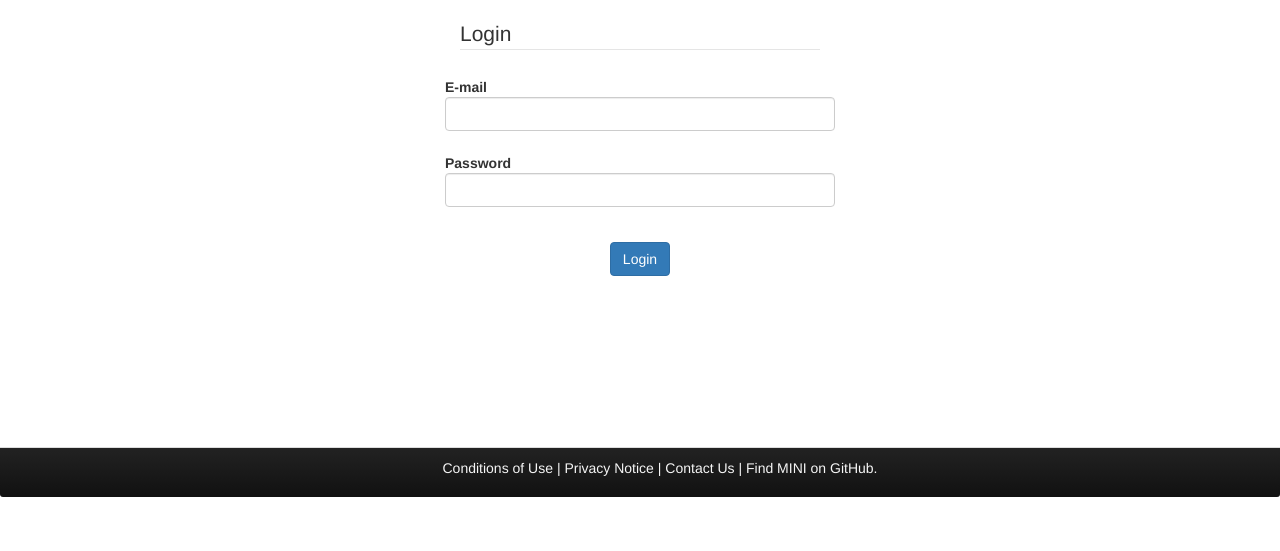
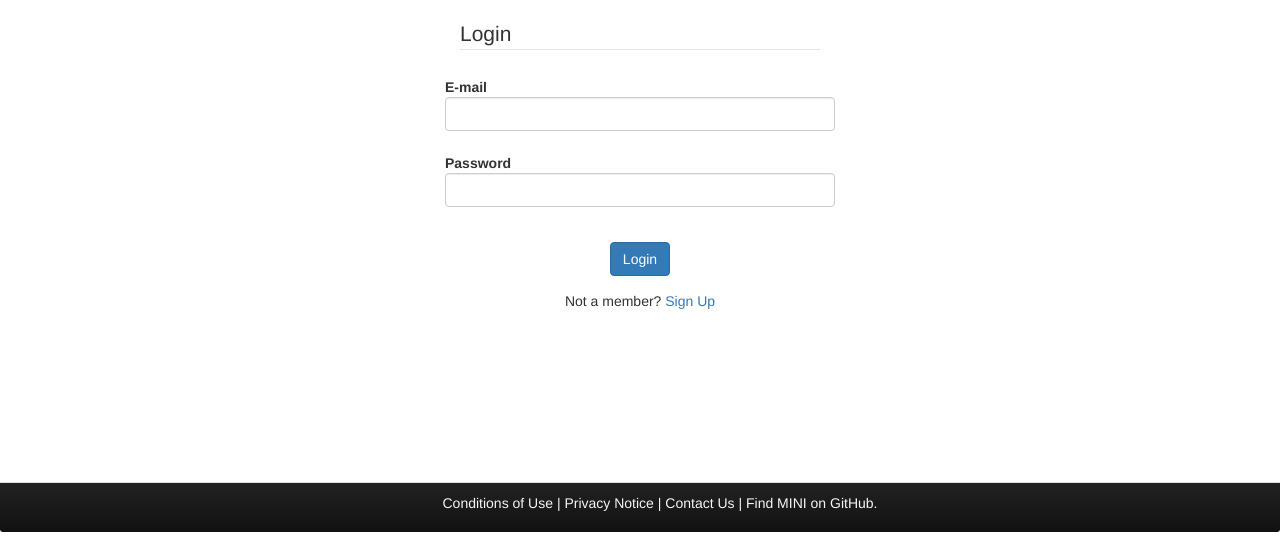
Before and after one commit to ronbarrera/GatorRent-Site-Project, a PHP site: page /home/login in a window 1280 px wide. Shown: the part 87-638 px from the top of the page. Run offline with PHP 8.4, Linux system fonts and the light colour scheme.

Commit message:
adds registration link to home/login

```diff
--- a/application/view/home/login.php
+++ b/application/view/home/login.php
@@ -36,6 +36,9 @@
 							<button id="submitForm" class="btn btn-primary center-block">Login</button>
 						</div>
 					</div>
+					<div class="form-group text-center">
+						Not a member? <a href="<?php echo URL; ?>register"><span style="color: #337ab7;">Sign Up</span></a>
+					</div>
 				</fieldset>
 			</form>
 		</div>
```
